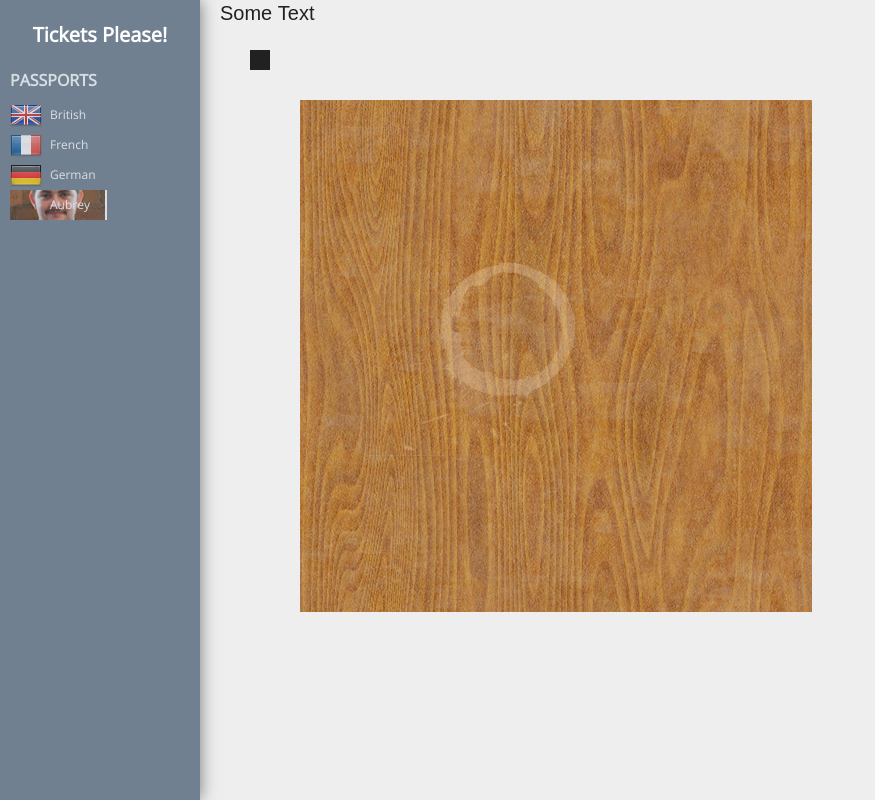
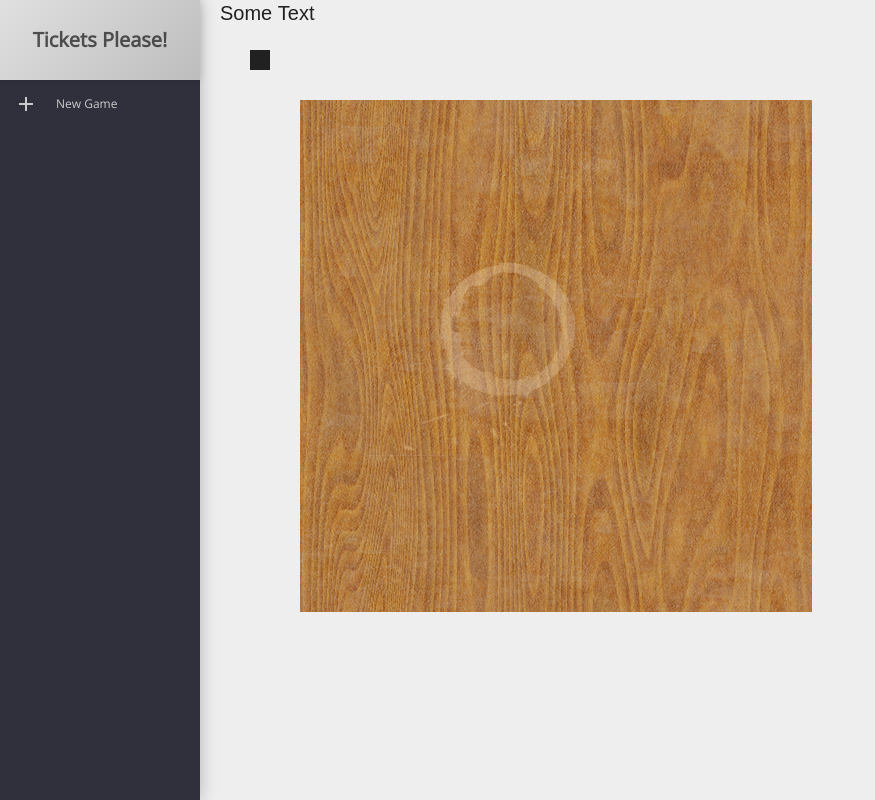
Before and after one commit to JoshuaCookWAUK/ticketsplease, a PHP site: page / in a window 1280 px wide. Shown: the whole page, without its empty margins (0-875 px from the left). Run offline with PHP 8.4, Linux system fonts and the light colour scheme; some libraries are stand-ins or nearby versions.

Commit message:
Changes to sidebar.
Split the sidebar into two files, one for the main menu and one for them
enu you get when you're in a game. Changed the colour theme of the menu
and changed some other styling with the menu items. Added some new icons
to the gfx.css

```diff
--- a/css/gfx.css
+++ b/css/gfx.css
@@ -7,6 +7,9 @@
 [data-icon="flag-de"] {
     background-image: url('../images/gfx/flags/de.png');
 }
-[data-icon="flag-aub"]{
-    background-image: url('../images/gfx/flags/aub.png');
+[data-icon="arrow-left"] {
+    background-image: url('../images/gfx/icons/arrow-left.png');
 }
+[data-icon="plus"] {
+    background-image: url('../images/gfx/icons/plus.png');
+}
--- a/css/sidebar.css
+++ b/css/sidebar.css
@@ -2,32 +2,49 @@ sidebar {
     display: block;
     position: fixed;
     margin: 0;
-    padding: 10px;
     top: 0;
     left: 0;
     width: 200px;
     height: 100%;
     box-sizing: border-box;
-    background-color: #708090;
+    background-color: #30303D;
     color: #FEFEFE;
-    box-shadow: 0px 0px 16px 0px rgba(0, 0, 0, 0.5);
+    box-shadow: 0px 0px 16px 0px rgba(0, 0, 0, 0.25);
     z-index: 101;
+}
+sidebar-break {
+    display: block;
+    width: 100%;
+    height: 50px;
+}
+sidebar-group {
+    display: block;
 }
 sidebar-header {
     display: block;
     width: 100%;
-    height: 50px;
-    line-height: 50px;
+    height: 80px;
+    line-height: 80px;
+    color: #212121;
+    /* Permalink - use to edit and share this gradient: http://colorzilla.com/gradient-editor/#feffff+0,efefef+100 */
+    background: #feffff; /* Old browsers */
+    background: -moz-linear-gradient(-45deg,  #E0E0E0 0%, #BDBDBD 100%); /* FF3.6-15 */
+    background: -webkit-linear-gradient(-45deg,  #E0E0E0 0%,#BDBDBD 100%); /* Chrome10-25,Safari5.1-6 */
+    background: linear-gradient(135deg,  #E0E0E0 0%,#BDBDBD 100%); /* W3C, IE10+, FF16+, Chrome26+, Opera12+, Safari7+ */
+    filter: progid:DXImageTransform.Microsoft.gradient( startColorstr='#E0E0E0', endColorstr='#BDBDBD',GradientType=1 ); /* IE6-9 fallback on horizontal gradient */
+    box-shadow: 0px 0px 8px 0px rgba(0, 0, 0, 0.125);
     text-align: center;
 }
 sidebar-header h3 {
     font-size: 20px;
+    opacity: 0.75;
 }
 sidebar-title {
     display: block;
+    padding: 0px 10px 0px 10px;
     width: 100%;
-    height: 40px;
-    line-height: 40px;
+    height: 50px;
+    line-height: 50px;
     opacity: 0.75;
 }
 sidebar-title h3 {
@@ -36,16 +53,18 @@ sidebar-title h3 {
 }
 sidebar-item {
     display: block;
-    padding: 0px 0px 0px 40px;
+    padding: 0px 10px 0px 56px;
     width: 100%;
-    height: 30px;
-    line-height: 30px;
+    height: 48px;
+    line-height: 48px;
     background-repeat: no-repeat;
-    background-position: left center;
+    background-position: 10px center;
     opacity: 0.75;
     cursor: pointer;
+    box-sizing: border-box;
 }
 sidebar-item:hover {
+    background-color: rgba(255, 255, 255, 0.125);
     opacity: 1;
 }
 sidebar-item p {
--- a/imports/sidebar.php
+++ b/imports/sidebar.php
@@ -1,23 +1,8 @@
-<sidebar>
-    <sidebar-header>
-        <h3>Tickets Please!</h3>
-    </sidebar-header>
-    <sidebar-group>
-        <sidebar-title>
-            <h3>Passports</h3>
-        </sidebar-title>
-        <sidebar-item data-icon="flag-gb">
-            <p>British</p>
+<sidebar-inner id="sidebar-main">
+    <sidebar-group id="sidebar-group-main">
+        <sidebar-item data-icon="plus">
+            <p>New Game</p>
         </sidebar-item>
-        <sidebar-item data-icon="flag-fr">
-            <p>French</p>
-        </sidebar-item>
-        <sidebar-item data-icon="flag-de">
-            <p>German</p>
-        </sidebar-item>
-        <sidebar-item data-icon="flag-aub">
-            <p>Aubrey</p>
-        </sidebar-item>
-
     </sidebar-group>
-</sidebar>
+    </sidebar-group>
+</sidebar-inner>
--- a/index.php
+++ b/index.php
@@ -8,7 +8,12 @@
         <title>Game</title>
     </head>
     <body>
-        <?php include "imports/sidebar.php"; ?>
+        <sidebar>
+            <sidebar-header>
+                <h3>Tickets Please!</h3>
+            </sidebar-header>
+            <?php include "imports/sidebar.php"; ?>
+        </sidebar>
         <canvas id="canvas"></canvas>
     </body>
 </html>
```
Also changed, not shown: imports/sidebar.game.php (added, +36 -0 lines), images/gfx/flags/aub.PNG (deleted), images/gfx/icons/arrow-left.png (added), images/gfx/icons/plus.png (added).
